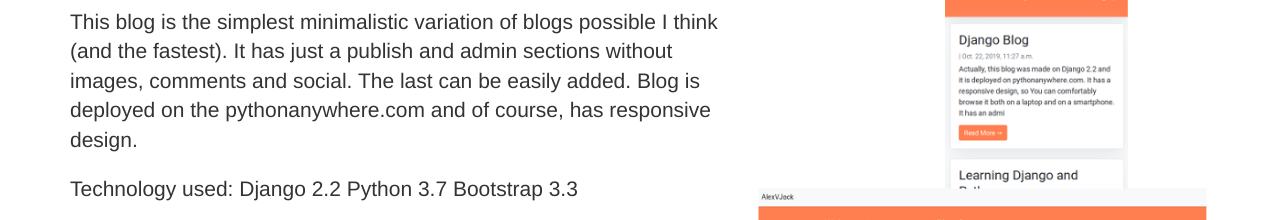
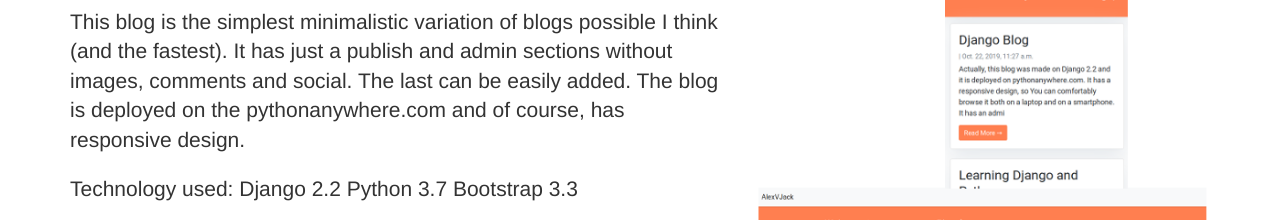
Before and after one commit to AlexVJack/AlexVJack.github.io, a plain HTML site: page index.html in a window 1280 px wide. Shown: the part 510-730 px from the top of the page. Drawn offline with nearby package versions, Linux system fonts and the light colour scheme.

Commit message:
Corrected typo

```diff
--- a/index.html
+++ b/index.html
@@ -45,7 +45,7 @@
 		      <div class="row featurette">
 		        <div class="col-md-7">
 		          <h2 class="featurette-heading">Simple Django blog. <span class="text-muted">Fast and responsive.</span></h2>
-		          <p class="lead">This blog is the simplest minimalistic variation of blogs possible I think (and the fastest). It has just a publish and admin sections without images, comments and social. The last can be easily added. Blog is deployed on the pythonanywhere.com and of course, has responsive design.</p>
+		          <p class="lead">This blog is the simplest minimalistic variation of blogs possible I think (and the fastest). It has just a publish and admin sections without images, comments and social. The last can be easily added. The blog is deployed on the pythonanywhere.com and of course, has responsive design.</p>
 							<p class="lead">Technology used: Django 2.2 Python 3.7 Bootstrap 3.3</p>
 							<p class="lead">Link:<a href="http://alexvjack.pythonanywhere.com/">click it</a> </p>
 		        </div>
```
